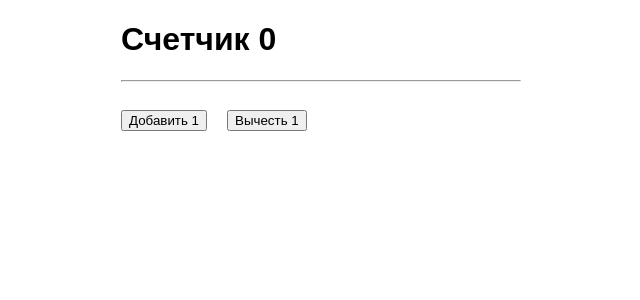
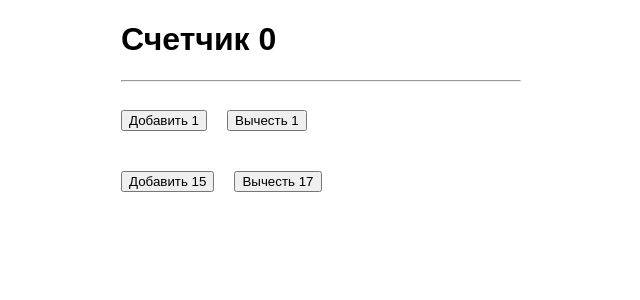
Before and after one commit to geliadonchak/SummerPractice, a React app in the folder react-theory/: page / in a window 1280 px wide. Shown: the top 300 px of the page, without its empty margins (319-959 px from the left). Built offline with nearby package versions, Linux system fonts and the light colour scheme.

Commit message:
learn passing parameters

```diff
--- a/react-theory/src/App.js
+++ b/react-theory/src/App.js
@@ -19,6 +19,10 @@
                     <button onClick={this.props.onAdd}>Добавить 1</button>
                     <button onClick={this.props.onSub}>Вычесть 1</button>
                 </div>
+                <div className="Actions">
+                    <button onClick={() => this.props.onAddNumber(15)}>Добавить 15</button>
+                    <button onClick={() => this.props.onAddNumber(-17)}>Вычесть 17</button>
+                </div>
             </div>
         );
     }
@@ -33,7 +37,8 @@
 function mapDispatchToProps(dispatch) {
     return {
         onAdd: () => dispatch({type: 'ADD'}),
-        onSub: () => dispatch({type: 'SUB'})
+        onSub: () => dispatch({type: 'SUB'}),
+        onAddNumber: number => dispatch({type: 'ADD_NUMBER', payload: number})
     };
 }
 
--- a/react-theory/src/redux/rootReducer.js
+++ b/react-theory/src/redux/rootReducer.js
@@ -12,7 +12,11 @@
             return {
                 counter: state.counter - 1
             };
+        case 'ADD_NUMBER':
+            return {
+                counter: state.counter + action.payload
+            };
+        default:
+            return state;
     }
-
-    return state;
 };
```
